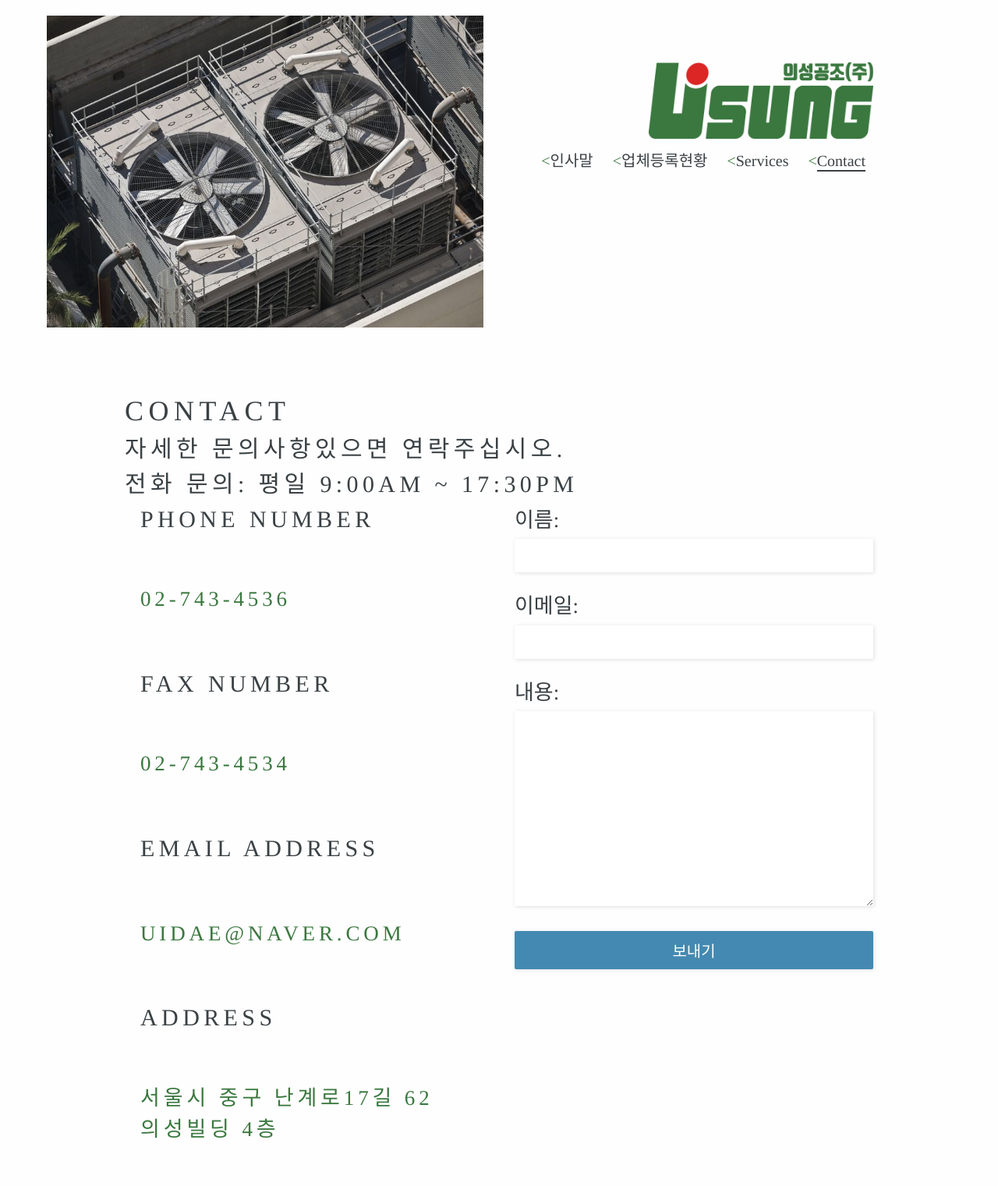
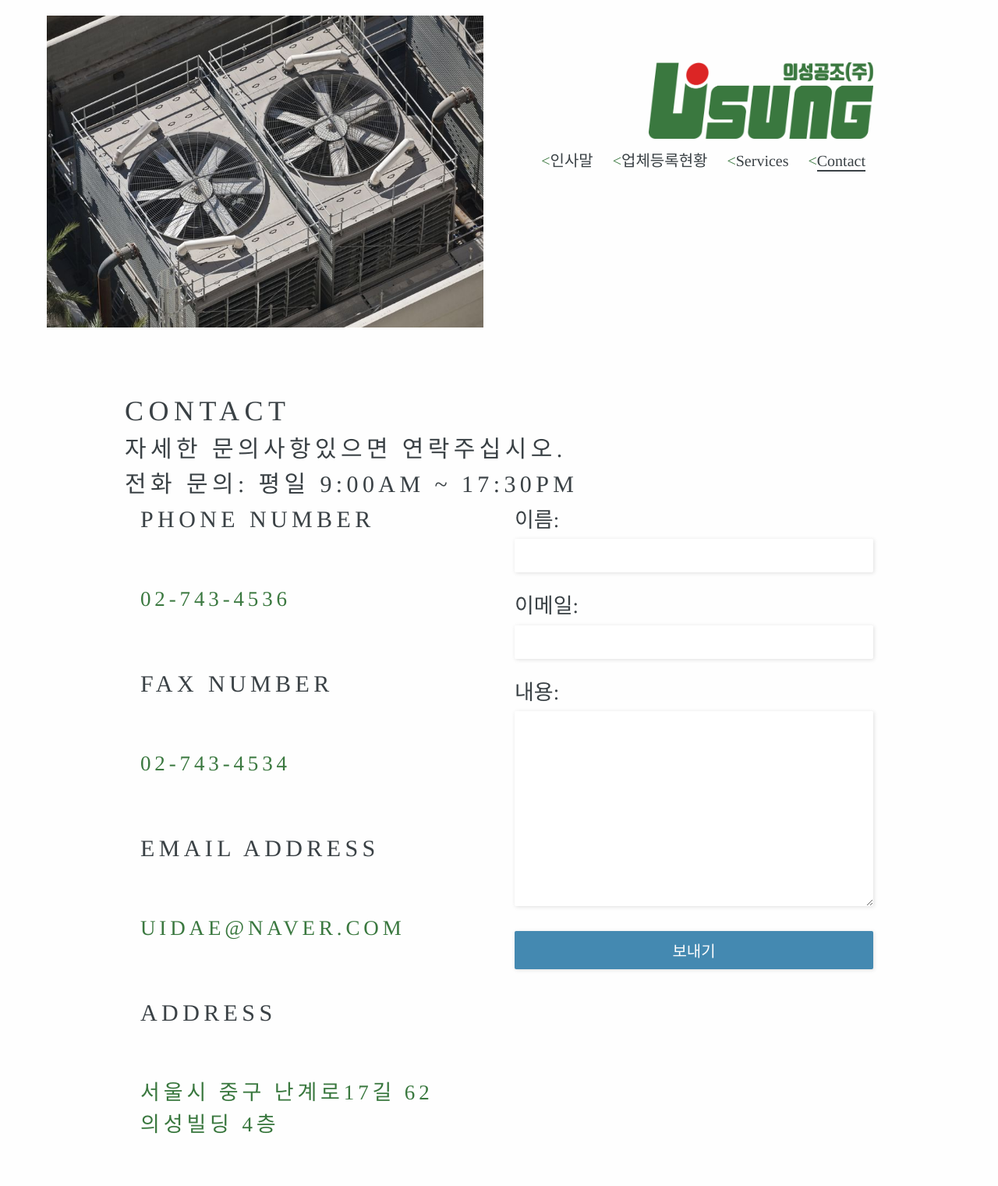
Before and after one commit to sangjoon6099/sangjoon6099.github.io, a Jekyll site: the page built from contact.html, in a window 1280 px wide. Shown: the top 1521 px of the page at 78% size. Built offline with Jekyll 4.4.1, drawn with Linux system fonts in a browser that asks for light colours; some web fonts are replaced.

```diff
--- a/contact.html
+++ b/contact.html
@@ -15,16 +15,12 @@ navigation_order: 4
 
 <div class="columns">
 	<div class="column">
-
 		<h3>Phone Number</h3>
 		<h4 style="color:#3a783f">02-743-4536</h4>
-
 		<h3>Fax Number</h3>
 		<h4 style="color:#3a783f">02-743-4534</h4>
-
-		<h3>Email Address<h3>
+		<h3>Email Address</h3>
 		<h4 style="color:#3a783f">uidae@naver.com</h4>
-
 		<h3>Address</h3>
 		<h4 style="color:#3a783f">서울시 중구 난계로17길 62<br>
 		의성빌딩 4층</h4>
```
